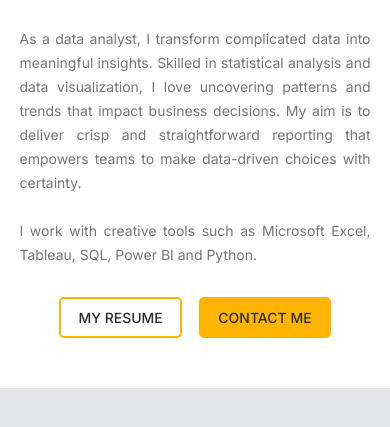
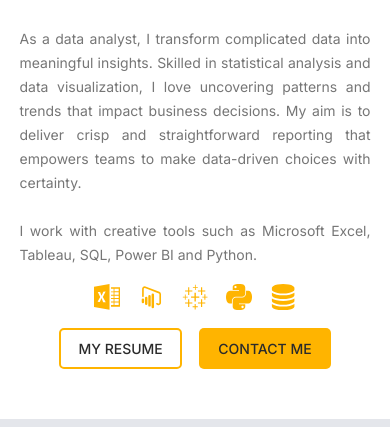
Before and after one commit to Linktoyinka/Portfolio---Omole, a plain HTML site: page index.html in a window 390 px wide. Shown: the part 417-844 px from the top of the page. Drawn offline with Linux system fonts and the light colour scheme.

Commit message:
hero icons added

```diff
--- a/index.html
+++ b/index.html
@@ -80,6 +80,16 @@
                 As a data analyst, I transform complicated data into meaningful insights. Skilled in statistical analysis and data visualization, I love uncovering patterns and trends that impact business decisions. My aim is to deliver crisp and straightforward reporting that empowers teams to make data-driven choices with certainty.
                 <br><br>I work with creative tools such as Microsoft Excel, Tableau, SQL, Power BI and Python.
             </p>
+
+            <div class="hero-icons">
+                <svg xmlns="http://www.w3.org/2000/svg" viewBox="0 0 24 24"><path fill="#ffb400" d="M23.871 20.268c.085-.262.129-.474.129-.635V3.178c0-.128-.044-.205-.129-.231a1.1 1.1 0 0 0-.318-.04h-8.04V4.39h2.37v2.348h-2.37v.748h2.37v2.351h-2.37v.769h2.37v2.223h-2.37v.891h2.37v2.228h-2.37v.891h2.37v2.241h-2.37v1.635h8.04c.127-.039.233-.188.318-.447zm-1.361-1.19h-3.857v-2.239h3.857v2.239zm0-3.13h-3.857v-2.229h3.857v2.229zm0-3.12h-3.857v-2.213h3.857v2.213zm0-2.992h-3.857V7.488h3.857v2.348zm0-3.111h-3.857V4.392h3.857v2.333zM14.16.031 0 2.536v18.552l14.16 2.443V.031zM8.393 16.57c-.054-.146-.308-.764-.758-1.858-.449-1.093-.72-1.729-.799-1.911h-.025l-1.519 3.605-2.03-.137 2.408-4.488-2.205-4.487 2.07-.109 1.368 3.512h.027l1.545-3.671 2.139-.135-2.547 4.857 2.625 4.955-2.299-.133z" class="color217345 svgShape"></path></svg>
+                <svg xmlns="http://www.w3.org/2000/svg" viewBox="0 0 32 32"><path d="M28 12.378v10.386a2.982 2.982 0 0 1-1.423 2.552 2.988 2.988 0 0 1-2.919.132l-1.105-.553a1 1 0 0 1 .895-1.789l1.105.553c.451.226.83.044.973-.043a.993.993 0 0 0 .474-.852V12.378c0-.412-.259-.788-.644-.935l-17-6.476a.987.987 0 0 0-.923.112.987.987 0 0 0-.433.823V15a1 1 0 0 1-2 0V5.902a3 3 0 0 1 4.068-2.803l17 6.476A3.016 3.016 0 0 1 28 12.378zM18 11.5a1.5 1.5 0 0 0-1.5 1.5v15a1.5 1.5 0 1 0 3 0V13a1.5 1.5 0 0 0-1.5-1.5zm-4 2a1.5 1.5 0 0 0-1.5 1.5v11a1.5 1.5 0 1 0 3 0V15a1.5 1.5 0 0 0-1.5-1.5zm-4 2A1.5 1.5 0 0 0 8.5 17v7a1.5 1.5 0 1 0 3 0v-7a1.5 1.5 0 0 0-1.5-1.5zm-4 2A1.5 1.5 0 0 0 4.5 19v3a1.5 1.5 0 1 0 3 0v-3A1.5 1.5 0 0 0 6 17.5z" fill="#ffb400" class="color000 svgShape"></path></svg>
+                <svg xmlns="http://www.w3.org/2000/svg" viewBox="0 0 512 512"><path d="M242.69 340.3h26.62v-72.6h67v-25.82h-67v-72.6h-26.62v72.6h-66.15v25.82h66.15zM119.26 445.18h22.59v-64.54h59.7v-20.17h-59.7v-65.34h-22.59v65.34h-59.7v20.17h59.7zM370.15 212h22.59v-64.5h60.5v-19.37h-60.5V62.79h-22.59v65.34h-59.7v19.37h59.7zM246.72 496h19.36v-46h41.15v-16.92h-41.15v-46h-19.36v46h-40.33V450h40.33zM120.07 212h21v-65.31h60.51v-18.56H141V62.79h-21v65.34H59.56v18.56h60.51zm315.65 96.84h19.36v-45.18H496v-17.74h-40.92v-45.18h-19.36v45.18h-40.33v17.74h40.33z" fill="#ffb400" class="color000 svgShape"></path><path fill-rule="evenodd" d="M370.15 445.18h22.59v-64.54h60.5v-20.17h-60.5v-65.34h-22.59v65.34h-59.7v20.17h59.7Z" fill="#ffb400" class="color000 svgShape"></path><path d="M307 74.08V60.37h-40.34V16h-14.52v44.37h-40.33v13.71h40.33v44.37h14.52V74.08ZM56.11 305.61h14.52v-44.37H111v-13.71H70.63V204H56.11v43.56H16v14.52l40.11-.08Z" fill="#ffb400" class="color000 svgShape"></path></svg>
+                <svg xmlns="http://www.w3.org/2000/svg" viewBox="0 0 24 24"><path d="m11.727 0c-.967.001-1.914.086-2.834.248l.098-.014c-2.423.428-2.862 1.324-2.862 2.976v2.182h5.726v.727h-7.874c-.02 0-.043-.001-.066-.001-1.737 0-3.184 1.239-3.507 2.881l-.004.023c-.256.872-.403 1.874-.403 2.91s.147 2.038.422 2.985l-.019-.076c.407 1.695 1.379 2.902 3.04 2.902h1.969v-2.616c.045-1.953 1.622-3.523 3.574-3.557h.003 5.719c1.584-.013 2.863-1.299 2.863-2.885 0-.009 0-.017 0-.026v.001-5.452c-.104-1.561-1.314-2.81-2.848-2.975l-.014-.001c-.866-.149-1.863-.234-2.879-.234-.036 0-.071 0-.107 0h.005zm-3.096 1.755h.017c.603 0 1.091.489 1.091 1.091s-.489 1.091-1.091 1.091c-.601 0-1.089-.487-1.091-1.088 0-.002 0-.005 0-.008 0-.596.48-1.08 1.074-1.086h.001z" fill="#ffb400" class="color000 svgShape"></path><path d="m18.287 6.119v2.542c-.022 1.977-1.604 3.578-3.572 3.63h-.005-5.719c-1.584.033-2.856 1.322-2.862 2.909v5.453c0 1.551 1.349 2.464 2.862 2.91.855.277 1.839.437 2.86.437s2.005-.16 2.927-.456l-.068.019c1.44-.417 2.862-1.258 2.862-2.91v-2.184h-5.719v-.727h8.582c1.664 0 2.284-1.161 2.863-2.902.28-.87.441-1.871.441-2.91s-.161-2.04-.46-2.979l.019.07c-.411-1.656-1.2-2.902-2.863-2.902zm-3.216 13.807h.017c.603 0 1.091.489 1.091 1.091s-.489 1.091-1.091 1.091c-.603 0-1.091-.489-1.091-1.091 0-.001 0-.003 0-.004 0-.002 0-.005 0-.007 0-.595.48-1.077 1.074-1.08z" fill="#ffb400" class="color000 svgShape"></path></svg>
+                <svg xmlns="http://www.w3.org/2000/svg" viewBox="0 0 1792 1792"><path d="M896 768q237 0 443-43t325-127v170q0 69-103 128t-280 93.5-385 34.5-385-34.5T231 896 128 768V598q119 84 325 127t443 43zm0 768q237 0 443-43t325-127v170q0 69-103 128t-280 93.5-385 34.5-385-34.5-280-93.5-103-128v-170q119 84 325 127t443 43zm0-384q237 0 443-43t325-127v170q0 69-103 128t-280 93.5-385 34.5-385-34.5-280-93.5-103-128V982q119 84 325 127t443 43zM896 0q208 0 385 34.5t280 93.5 103 128v128q0 69-103 128t-280 93.5T896 640t-385-34.5T231 512 128 384V256q0-69 103-128t280-93.5T896 0z" fill="#ffb400" class="color000 svgShape"></path></svg>
+
+
+            </div>
 
             <div class="hero-btn">
                 <a href="#">
--- a/style.css
+++ b/style.css
@@ -248,7 +248,18 @@ nav li {
 .hero .left p {
     text-align: justify;
 
-    margin: 30px 0;
+    margin: 30px 0 0 0;
+}
+
+.hero-icons {
+    display: flex;
+    /* justify-content: center; */
+    margin: 5% 0;
+    gap: 5%;
+}
+
+.hero-icons svg {
+    width: 6%;
 }
 
 .hero-btn {
@@ -359,29 +370,6 @@ nav li {
     text-align: center;
 }
 
-/* .contact .left, .contact .right {
-    width: 49%;
-}
-
-.contact .right a {
-    color: var(--yello);
-}
-
-.contact .right p {
-    color: var(--white);
-}
-
-.contact .left {
-    padding-left: 10px;
-    order: 1;
-    border-left: 5px solid var(--white);
-} */
-
-/* .contact .left h4, .contact .right h4 {
-    color: var(--white);
-    font-weight: bold;
-} */
-
 .mail {
     font-size: 26px;
 }
@@ -447,7 +435,6 @@ main {
 }
 
 .c-page {
-    /* background-color: #FFB400; */
     width: 70%;
 
     display: flex;
@@ -595,6 +582,10 @@ form .sec-btn:hover {
     .box {
         font-size: 14px;
     }
+
+    .hero-icons svg {
+        width: 7%;
+    }
 }
 
 @media screen and (max-width: 800px) {
@@ -644,6 +635,14 @@ form .sec-btn:hover {
 
     h4 {
         font-size: 18px;
+    }
+
+    .hero-icons {
+        justify-content: center;
+    }
+
+    .hero-icons svg {
+        width: 6%;
     }
 }
 
@@ -733,6 +732,10 @@ form .sec-btn:hover {
     h1 {
         font-size: 37px;
     }
+
+    .hero-icons svg {
+        width: 7%;
+    }
 }
 
 @media screen and (max-width: 500px) {
@@ -790,6 +793,10 @@ form .sec-btn:hover {
     .pri-btn {
         font-size: 14px;
     }
+
+    .hero-icons svg {
+        width: 7.5%;
+    }
 }
 
 @media screen and (max-width: 385px) {
@@ -824,4 +831,8 @@ form .sec-btn:hover {
         font-size: 15px;
     }
 
+    .hero-icons svg {
+        width: 8%;
+    }
+
 }
```
